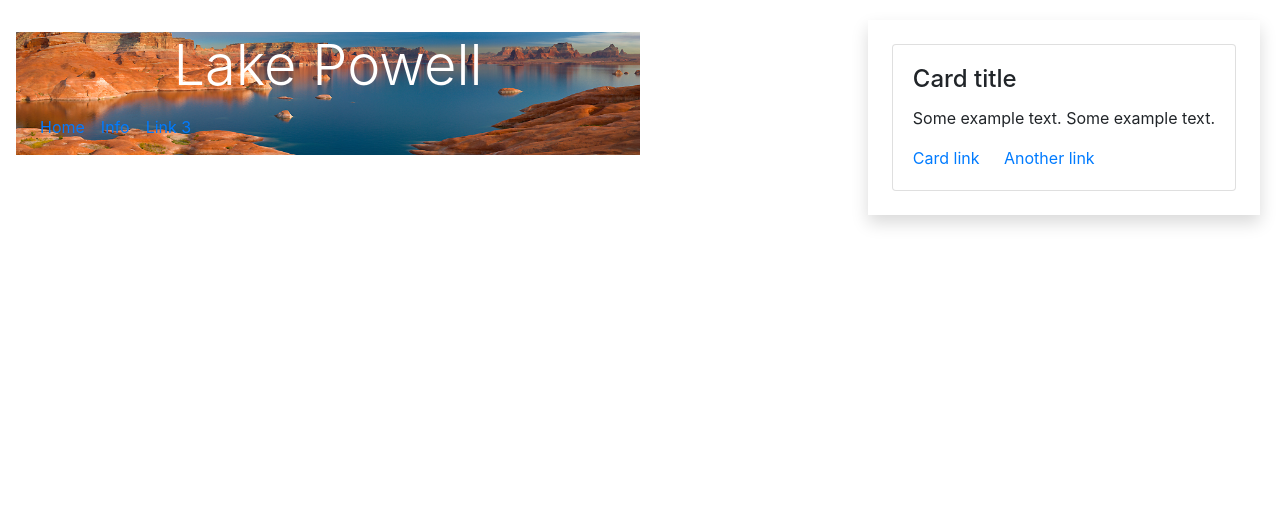
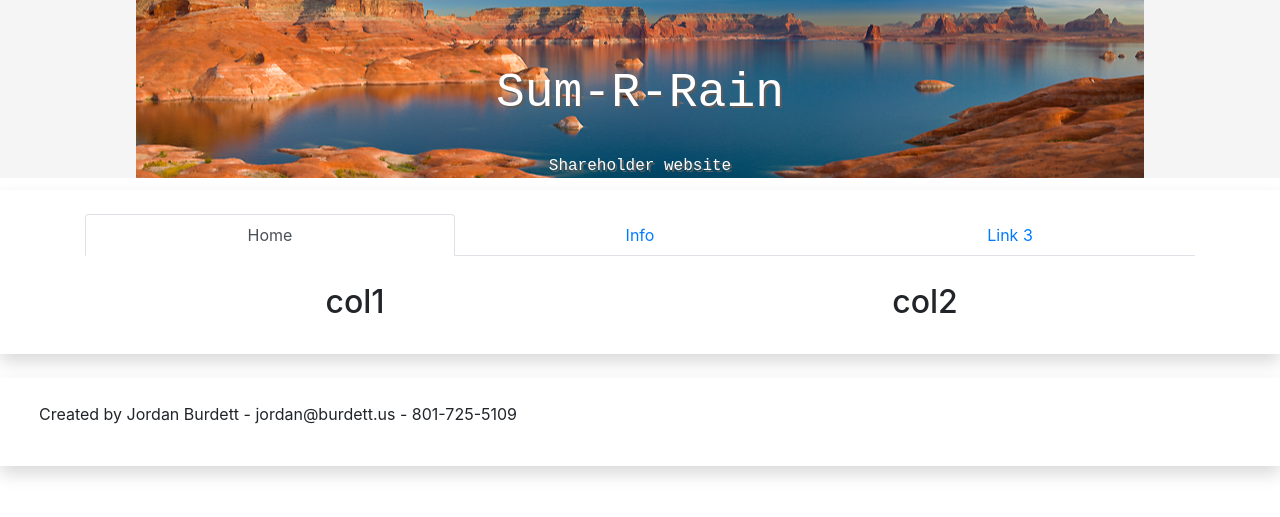
Before and after one commit to jordanburdett/lake-powell, a PHP site: page / in a window 1280 px wide. Shown: the top 517 px of the page. Run offline with PHP 8.4, Linux system fonts and the light colour scheme.

Commit message:
worked on front end with a little backend mixed in

```diff
--- a/home.php
+++ b/home.php
@@ -1,6 +1,15 @@
 <?php
 session_start();
+$loggedIn = false;
 
+$_SESSION['username'] = "jordan";
+$_SESSION['password'] = "password";
+$firstName = "Jordan";
+$lastName = "Burdett";
+
+if ($_SESSION['username'] || $_SESSION['password']) {
+    $loggedIn = false;
+}
 
 ?>
 
@@ -18,18 +27,52 @@ session_start();
 </head>
 
 <body>
+    <div class="bg">
         <div class="header">
-        <div class="bg">
-            <h1 class="display-4">
-                Lake Powell
-            </h1>
 
-            <nav class="navbar navbar-expand-sm navbar-transparent">
+            <div class="headerText">
+                Sum-R-Rain
+            </div>
+
+            <p class="headerSmall">Shareholder website</p>
+
+
+            <?php
+            if ($loggedIn) {
+                echo "<p class='loggedIn' style='text-align:left; padding-left 5%;'>Welcome $firstName $lastName</p>";
+            } else {
+                echo "<a href='login.php' id='login_here'><p class='loggedIn'>Login Here</p>";
+            }
+            ?>
+
+
+        </div>
+    </div>
+
+    <?php
+    if (!$loggedIn) {
+
+        echo "
+    <div class='loginBox' id='loginBox'>
+        <div class='shadow p-4 mb-4 bg-white'>
+            <div class='card'>
+                <div class='card-body'>
+                    <h4 class='card-title'>Login</h4>
+                    <p class='card-text'>Some example text. Some example text.</p>
+                </div>
+            </div>
+        </div>
+    </div>";
+    }
+    ?>
+
+    <div class="shadow p-4 mb-4 bg-white">
+        <div class="container">
+
             <!-- bootstrap navbar -->
-
-                <ul class="navbar-nav">
+            <ul class="nav nav-tabs nav-justified">
                 <li class="nav-item">
-                        <a class="nav-link" href="home.php">Home</a>
+                    <a class="nav-link active" href="home.php">Home</a>
                 </li>
                 <li class="nav-item">
                     <a class="nav-link" href="info.php">Info</a>
@@ -39,25 +82,23 @@ session_start();
                 </li>
             </ul>
 
-            </nav>
+            <div class="row">
+                <div class="col">
+                    <h2 class="smallHeader">col1</h2>
                 </div>
-    </div>
-
-
-    <div class="login">
-        <div class="shadow p-4 mb-4 bg-white">
-            <div class="card">
-                <div class="card-body">
-                    <h4 class="card-title">Card title</h4>
-                    <p class="card-text">Some example text. Some example text.</p>
-                    <a href="#" class="card-link">Card link</a>
-                    <a href="#" class="card-link">Another link</a>
+                <div class="col">
+                    <h2 class="smallHeader">col2</h2>
                 </div>
             </div>
         </div>
     </div>
 
+    <div class="shadow p-4 mb-4 bg-white">
+        <div class="container-fluid" style="background-color='whitesmoke; padding-top: 50px;">
 
+            <p>Created by Jordan Burdett - jordan@burdett.us - 801-725-5109</p>
+        </div>
+    </div>
 
     <script src="javascript.js"></script>
 </body>
--- a/info.php
+++ b/info.php
@@ -47,12 +47,12 @@ catch (PDOException $ex)
 
             <!-- bootstrap navbar -->
 
-            <ul class="navbar-nav">
+            <ul class="nav nav-pills nav-justified">
                 <li class="nav-item">
                     <a class="nav-link" href="home.php">Home</a>
                 </li>
                 <li class="nav-item">
-                    <a class="nav-link" href="info.php">Info</a>
+                    <a class="nav-link active" href="info.php">Info</a>
                 </li>
                 <li class="nav-item">
                     <a class="nav-link" href="#">Link 3</a>
--- a/styles.css
+++ b/styles.css
@@ -1,7 +1,43 @@
-.display-4 {
+.headerText, .headerSmall {
     text-align: center;
-    font-size: 1.4em;
-    margin-bottom: 0px;
+    font-size: 3em;
+    text-shadow: 2px 2px rgb(92, 92, 92);
+    margin: 2%;
+    font-family: "Courier New", Courier, monospace;
+}
+
+.loggedIn {
+    text-align: left;
+    font-size: 1.5em;
+    padding-left: 20%;
+    color: black;
+    text-shadow: 1px 1px rgb(48, 46, 46);
+}
+
+@media only screen and (max-width: 900px) {
+    .loggedIn {
+        padding-left: 0%;
+    }
+    #loginBox {
+        display: none;
+    }
+
+}
+
+@media only screen and (min-width: 900px) {
+    #login_here {
+        display: none;
+    }
+    #loginBox {
+        display: block;
+    }
+}
+
+
+
+.smallHeader {
+    text-align: center;
+    padding-top: 5%;
 }
 
 .header {
@@ -10,19 +46,22 @@
     color: white;
     border-radius: .3rem;
     padding-bottom: 0px;
-    width: 100%;
+
+}
+
+.headerSmall {
+    font-size: 1em;
+    margin: 1%;
 }
 
 .bg {
     background-image: url("headerImage.jpg");
-    height: 100%;
-    width: 50%;
+    background-color: whitesmoke;
     background-position: center;
     background-repeat: no-repeat;
-    background-size: cover;
 }
 
-.login {
+.loginBox {
     position: absolute;
     top: 20px;
     right: 20px;
```
Lines whose indentation alone changed are shown as unchanged.
